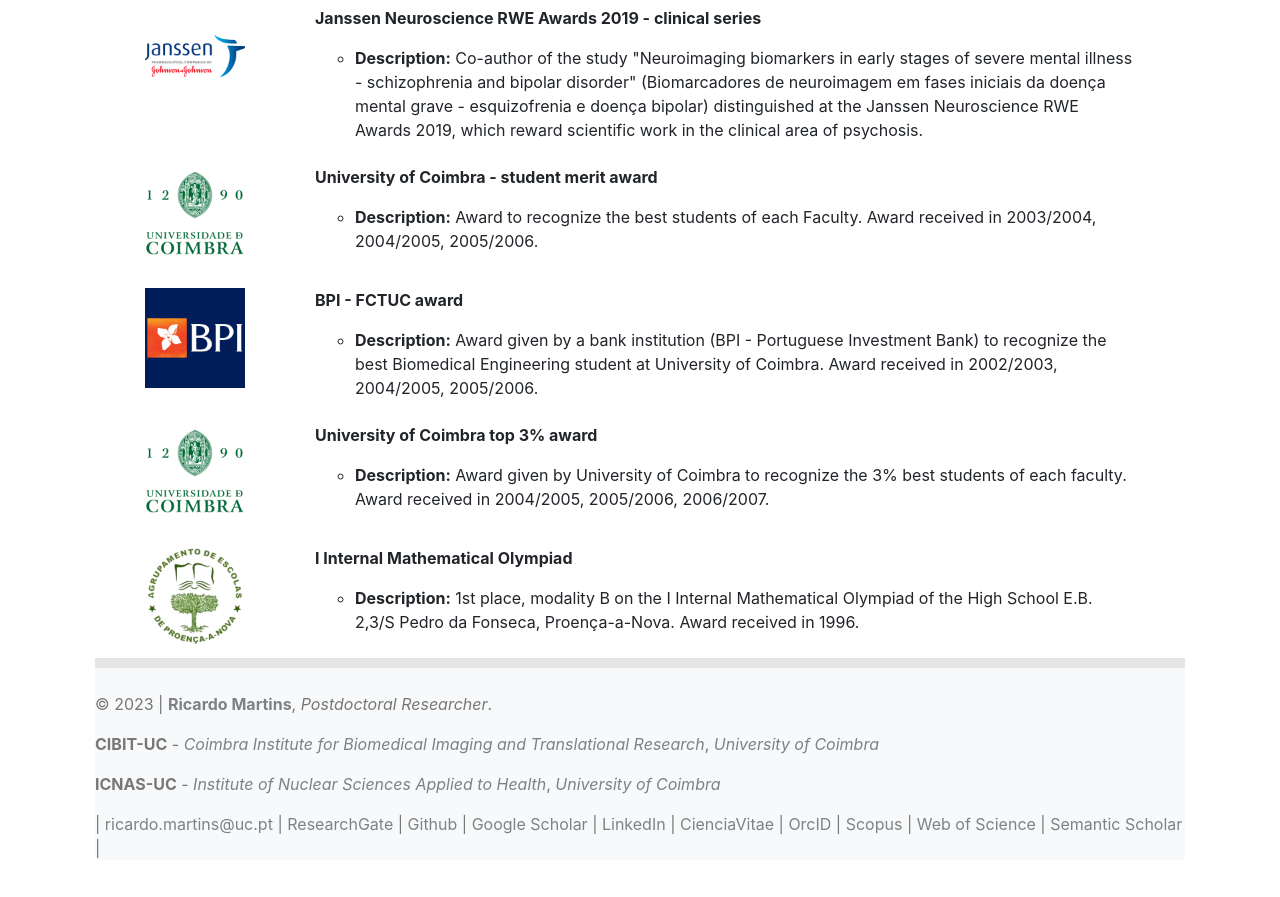
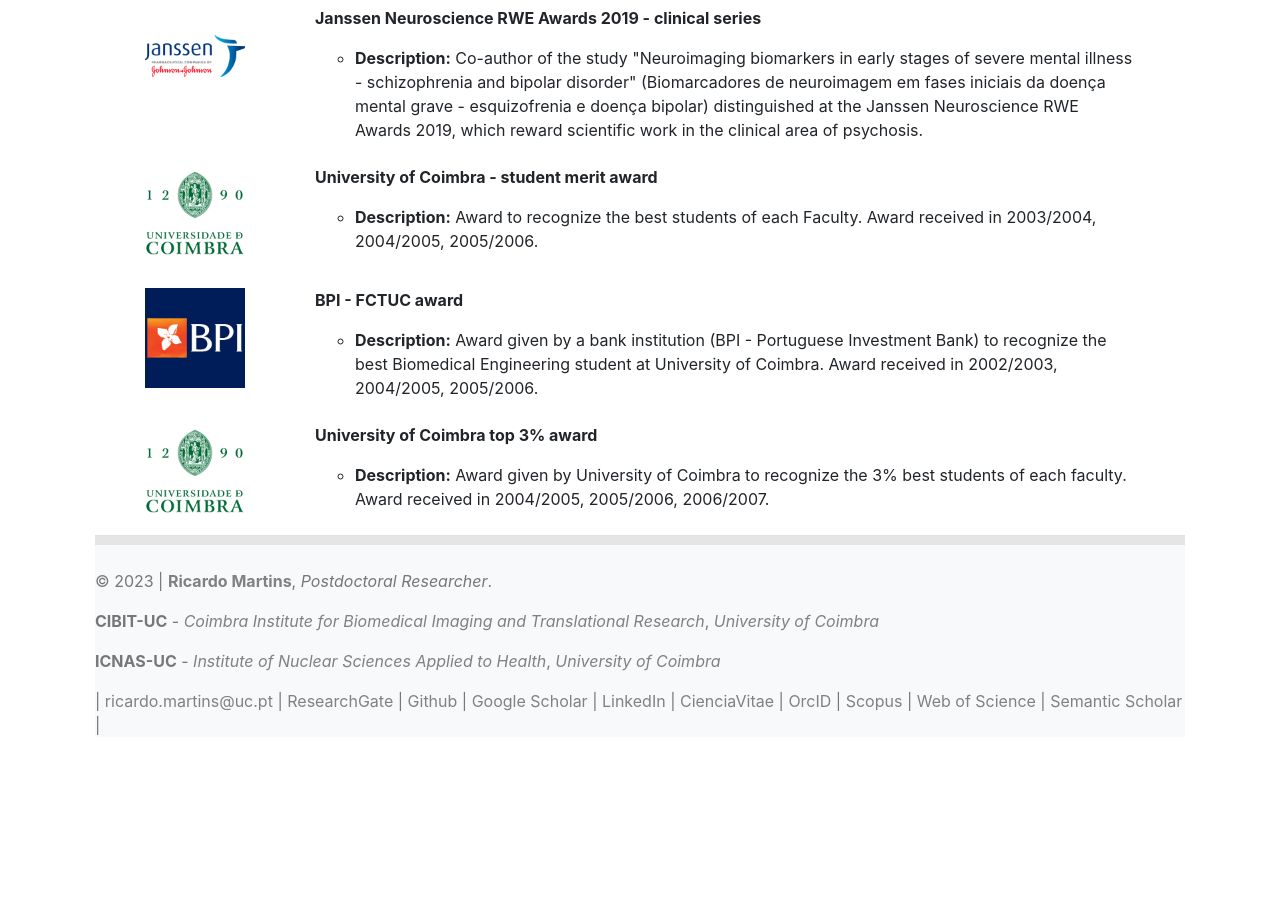
Before and after one commit to ricardomar/ricardomar.github.io, a Jekyll site: the page built from cv/index.html, in a window 1280 px wide and 900 px high, scrolled down 953 px. Shown: the top 897 px of the window. Built offline with Jekyll 4.4.1, drawn with Linux system fonts in a browser that asks for light colours; after the commit the page ends 1730 px from its top, so only the background shows below that.

Commit message:
Update myAwards.yml

```diff
--- a/_data/myAwards.yml
+++ b/_data/myAwards.yml
@@ -17,7 +17,3 @@
 - name: University of Coimbra top 3% award
   description: Award given by University of Coimbra to recognize the 3% best students of each faculty. Award received in 2004/2005, 2005/2006, 2006/2007.
   logo: /myFiles/universidade-de-coimbra-logo.png
-
-- name: I Internal Mathematical Olympiad
-  description: 1st place, modality B on the I Internal Mathematical Olympiad of the High School E.B. 2,3/S Pedro da Fonseca, Proença-a-Nova. Award received in 1996.
-  logo: /myFiles/pedro-da-fonseca-proenca-logo.png
```
